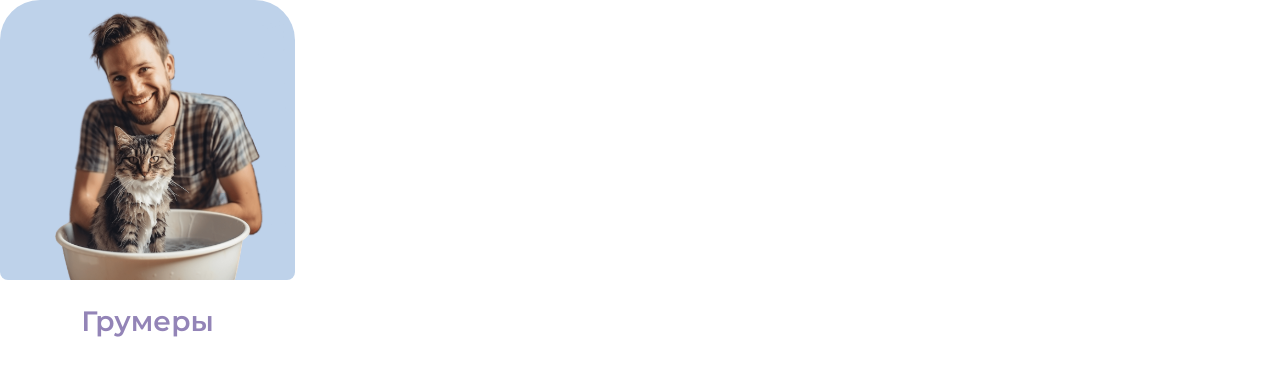
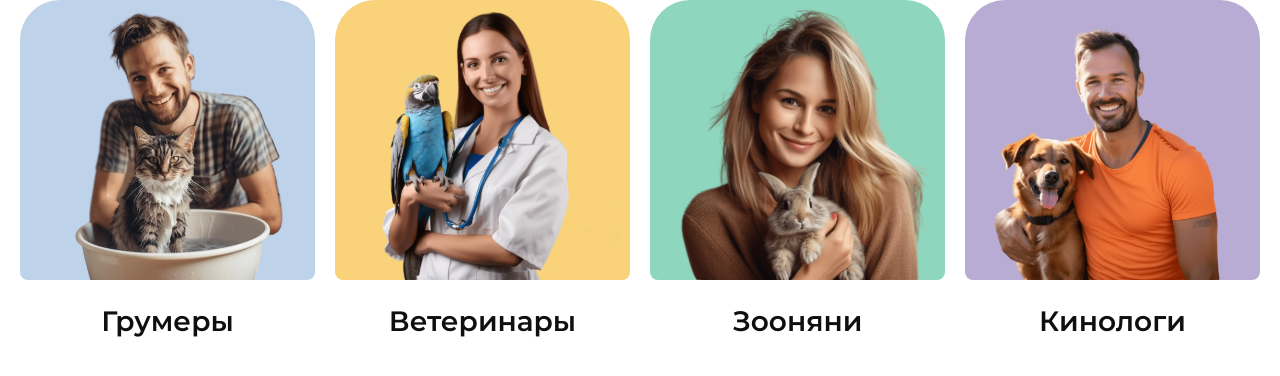
Before and after one commit to veterinary-salons/frontend, a React (Create React App) app: page / in a window 1280 px wide. Shown: the top 376 px of the page. Built offline with nearby package versions, Linux system fonts and the light colour scheme.

Commit message:
добавлено свойство transition в стилях картчки и создан список с карточками специалисто

```diff
--- a/src/modules/main-page/card/SpecialistCard.jsx
+++ b/src/modules/main-page/card/SpecialistCard.jsx
@@ -1,33 +1,33 @@
+import { Link } from "react-router-dom";
 import PropTypes from 'prop-types';
 import style from './SpecialistCard.module.scss';
 import imgGroomer from '../../../assets/images/icon/specialists/groomers.svg';
-// import imgVets from '../../../assets/images/icon/specialists/vets.svg';
-// mport imgPetSitters from '../../../assets/images/icon/specialists/pet-sitters.svg';
-// import imgDogHandlers from '../../../assets/images/icon/specialists/dog-handlers.svg';
 
-const SpecialistCard = ({ color, title, children}) => (
-    <div className={style.card}>
+const SpecialistCard = ({ color, title, img }) => (
+  <li className={style.card}>
+    <Link to='/' className={style.card__container}>
       <div className={style[`card__background_${color}`]}>
         <img
           className={style.card__img}
           alt={title}
-          src={children}
+          src={img}
         />
         <h3 className={style.card__header}>{title}</h3>
       </div>
-    </div>
+    </Link>
+  </li>
 )
 
 SpecialistCard.propTypes = {
   color: PropTypes.string,
   title: PropTypes.string,
-  children: PropTypes.string,
+  img: PropTypes.string,
 };
 
 SpecialistCard.defaultProps = {
   color: 'blue',
   title: 'Грумеры',
-  children: imgGroomer,
+  img: imgGroomer,
 };
 
 export default SpecialistCard;
--- a/src/modules/main-page/card/SpecialistCard.module.scss
+++ b/src/modules/main-page/card/SpecialistCard.module.scss
@@ -1,4 +1,6 @@
 .card {
+  display: flex;
+  flex-direction: column;
   width: 295px;
   height: 339px;
   position: relative;
@@ -6,7 +8,13 @@
   cursor: pointer;
 }
 
-.card:hover {
+.card__container {
+  text-decoration: none;
+  color: #0F0F0F;
+  transition: 1s;
+}
+
+.card__container:hover {
   color: #9384B7;
 }
 
@@ -15,6 +23,7 @@
   height: 280px;
   background: var(--main-colors-blue, #BED2EA);
   border-radius: 40px 40px 8px 8px;
+  transition: background-color 1s
 }
 
 .card__background_blue:hover {
@@ -26,6 +35,7 @@
   height: 280px;
   background: var(--main-colors-yellow, #F9D279);
   border-radius: 40px 40px 8px 8px;
+  transition: background-color 1s
 }
 
 .card__background_yellow:hover {
@@ -37,6 +47,7 @@
   height: 280px;
   background: var(--main-colors-green, #8FD6BF);
   border-radius: 40px 40px 8px 8px;
+  transition: background-color 1s
 }
 
 .card__background_green:hover {
@@ -48,6 +59,7 @@
   height: 280px;
   background: var(--main-colors-light-purple, #B8ACD4);
   border-radius: 40px 40px 8px 8px;
+  transition: background-color 1s
 }
 
 .card__background_violet:hover {
--- /dev/null
+++ b/src/modules/main-page/cardList/SpecialistCardList.jsx
@@ -0,0 +1,33 @@
+import style from './SpecialistCardList.module.scss';
+import SpecialistCard from '../card/SpecialistCard';
+import imgGroomer from '../../../assets/images/icon/specialists/groomers.svg';
+import imgVets from '../../../assets/images/icon/specialists/vets.svg';
+import imgPetSitters from '../../../assets/images/icon/specialists/pet-sitters.svg';
+import imgDogHandlers from '../../../assets/images/icon/specialists/dog-handlers.svg';
+
+const SpecialistCardList = () => (
+    <ul className={style.cards}>
+        <SpecialistCard
+            color='blue'
+            title='Грумеры'
+            img={imgGroomer}
+        />
+        <SpecialistCard
+            title='Ветеринары'
+            color='yellow'
+            img={imgVets}
+        />
+        <SpecialistCard
+            color='green'
+            title='Зооняни'
+            img={imgPetSitters}
+        />
+        <SpecialistCard
+            color='violet'
+            title='Кинологи'
+            img={imgDogHandlers}
+        />
+    </ul>
+);
+
+export default SpecialistCardList;
--- /dev/null
+++ b/src/modules/main-page/cardList/SpecialistCardList.module.scss
@@ -0,0 +1,8 @@
+.cards {
+    display: flex;
+    flex-direction: row;
+    max-width: 1240px;
+    column-gap: 20px;
+    padding: 0;
+    margin: 0 auto;
+}
--- a/src/routes/root/index.jsx
+++ b/src/routes/root/index.jsx
@@ -1,8 +1,8 @@
-import SpecialistCard from "../../modules/main-page/card/SpecialistCard";
+import SpecialistCardList from "../../modules/main-page/cardList/SpecialistCardList";
 
 function Root() {
   // return <h1>Здесь фронтенд сервиса заказа услуг и товаров для животных</h1>;
-  return (<SpecialistCard />)
+  return (<SpecialistCardList />)
 }
 
 export default Root;
```
Also changed, not shown: 1 other file (tests, documents, lock files or other folders).
